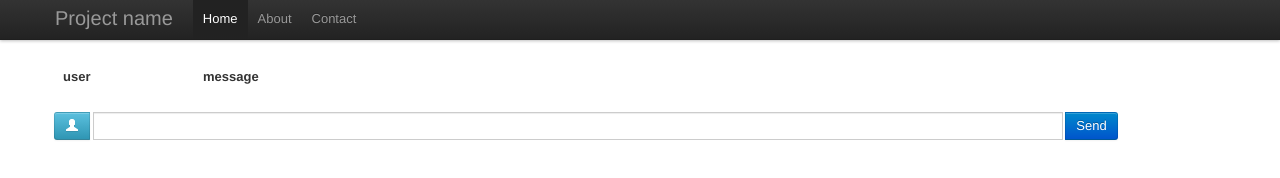
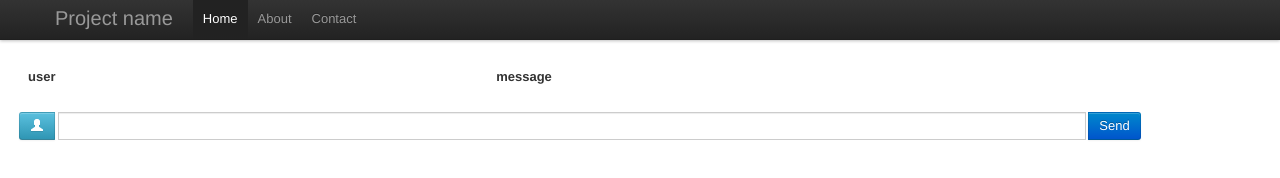
Before and after one commit to mikiwiik/chatio, a plain HTML site: page public/index.html in a window 1280 px wide. Drawn offline with nearby package versions, Linux system fonts and the light colour scheme; no server answers.

Commit message:
Added span definition for message table and inputs

```diff
--- a/public/index.html
+++ b/public/index.html
@@ -46,27 +46,34 @@
             </div>
         </div>
 
-        <div class="container">
+        <div class="container-fluid">
             <!--TODO: fluid, equally sized divs-->
-
+            <div class="row-fluid">
+                <div class="span12">
                     <table class="table table-striped">
                         <thead>
                             <tr>
-                        <th class="span2">user</th>
+                                <th>user</th>
                                 <th>message</th>
                             </tr>
                         </thead>
                         <tbody id="chatWindow" >
                         </tbody>
                     </table>
+                </div>
+            </div>
 
             <!--See: http://twitter.github.com/bootstrap/base-css.html#forms-->
+            <div class="row-fluid">
+                <div class="span12">
                     <div class="input-prepend input-append">
                         <button id='setNick' class="btn btn-info"><i class="icon-user icon-white"></i>
                             <span id="myNick"></span>
                         </button>
-                <input id="message" class="span10"  type='text' name='message' value="" />
+                        <input id="message" class="span10" type='text' name='message' value="" >
                         <button id='send' class="btn btn-primary">Send</button>
+                    </div>
+                </div>
             </div>
         </div>
 
```
Lines whose indentation alone changed are shown as unchanged.
